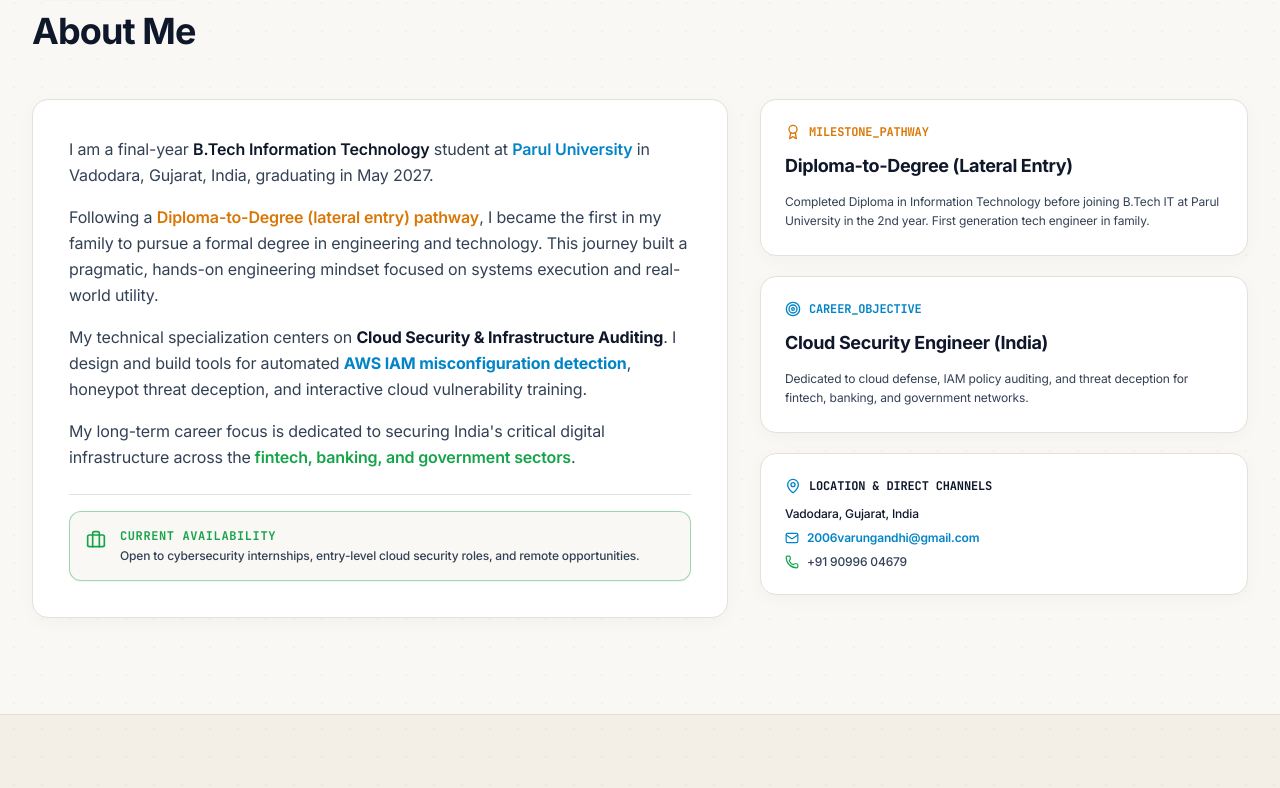
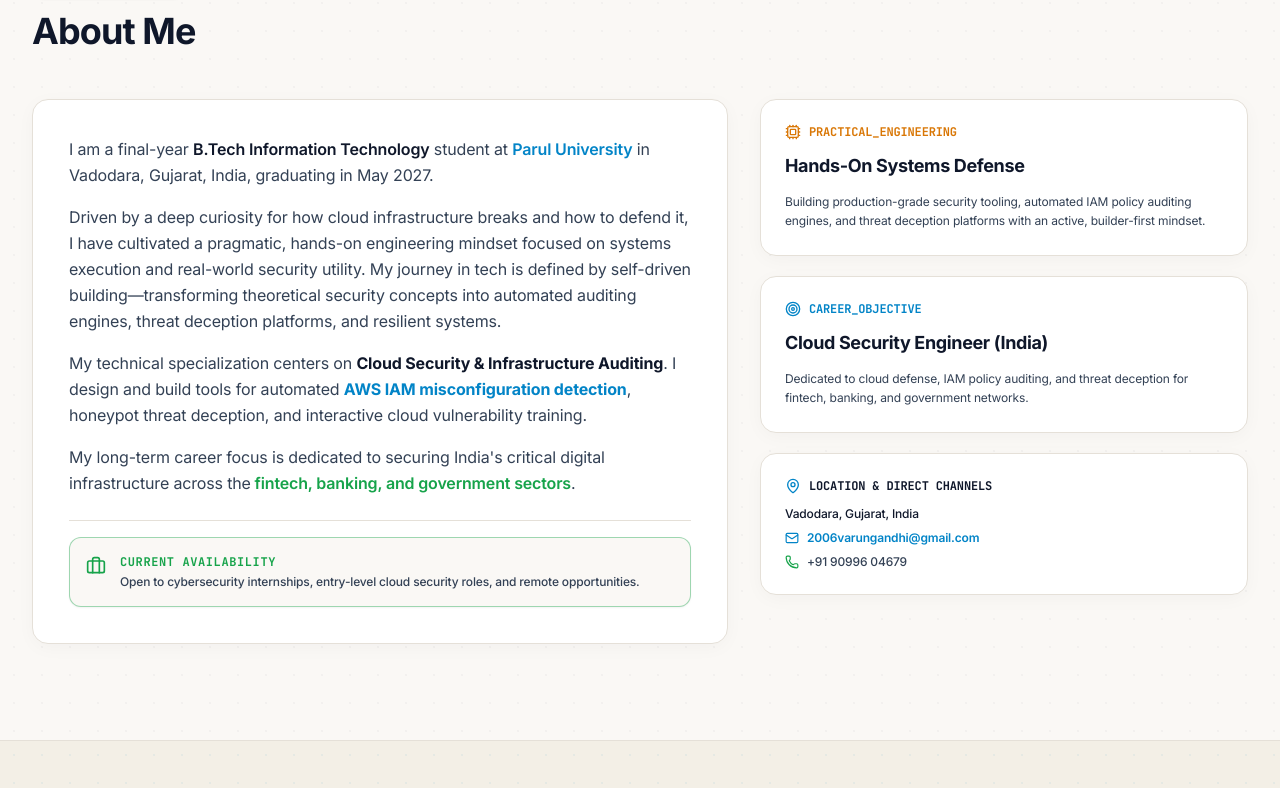
Before and after one commit to varungandhi29/varun-gandhi-portfolio, a React (Vite) app: page / in a window 1280 px wide. Shown: the part 993-1781 px from the top of the page. Built offline with nearby package versions, Linux system fonts and the light colour scheme.

Commit message:
Remove diploma and family text, update bio and milestone cards with inspiring hands-on systems defense narrative

```diff
--- a/src/components/About.jsx
+++ b/src/components/About.jsx
@@ -1,6 +1,6 @@
 import React from 'react';
 import { motion } from 'framer-motion';
-import { Shield, Target, Briefcase, MapPin, Mail, Phone, Award } from 'lucide-react';
+import { Shield, Target, Briefcase, MapPin, Mail, Phone, Award, Cpu } from 'lucide-react';
 
 export default function About() {
   return (
@@ -35,9 +35,9 @@ export default function About() {
               </p>
 
               <p>
-                Following a <strong className="text-[#D97706] font-semibold">Diploma-to-Degree (lateral entry) pathway</strong>,
-                I became the first in my family to pursue a formal degree in engineering and technology. This journey built a pragmatic,
-                hands-on engineering mindset focused on systems execution and real-world utility.
+                Driven by a deep curiosity for how cloud infrastructure breaks and how to defend it, I have cultivated a pragmatic,
+                hands-on engineering mindset focused on systems execution and real-world security utility. My journey in tech is defined
+                by self-driven building—transforming theoretical security concepts into automated auditing engines, threat deception platforms, and resilient systems.
               </p>
 
               <p>
@@ -77,17 +77,17 @@ export default function About() {
             transition={{ duration: 0.35, delay: 0.1 }}
             className="lg:col-span-5 space-y-5"
           >
-            {/* Diploma-to-Degree Educational Milestone Card */}
+            {/* Inspiring Technical Mindset Milestone Card */}
             <div className="tech-card p-6 rounded-2xl space-y-3">
               <div className="flex items-center gap-2 text-[#D97706] font-mono text-xs font-bold">
-                <Award className="w-4 h-4" />
-                <span>MILESTONE_PATHWAY</span>
+                <Cpu className="w-4 h-4" />
+                <span>PRACTICAL_ENGINEERING</span>
               </div>
               <h3 className="text-lg font-bold text-[#0F172A]">
-                Diploma-to-Degree (Lateral Entry)
+                Hands-On Systems Defense
               </h3>
               <p className="text-xs text-[#334155] font-sans leading-relaxed">
-                Completed Diploma in Information Technology before joining B.Tech IT at Parul University in the 2nd year. First generation tech engineer in family.
+                Building production-grade security tooling, automated IAM policy auditing engines, and threat deception platforms with an active, builder-first mindset.
               </p>
             </div>
 
--- a/src/components/Education.jsx
+++ b/src/components/Education.jsx
@@ -1,6 +1,6 @@
 import React from 'react';
 import { motion } from 'framer-motion';
-import { GraduationCap, Calendar, MapPin, BookOpen, Award } from 'lucide-react';
+import { GraduationCap, Calendar, MapPin, BookOpen, Award, ShieldCheck } from 'lucide-react';
 
 export default function Education() {
   const coursework = [
@@ -65,10 +65,13 @@ export default function Education() {
                 <span>EXPECTED GRADUATION: MAY 2027</span>
               </div>
 
-              <div className="p-3 rounded-xl bg-[#FAF8F5] border border-[#D97706]/40 text-left lg:text-right shadow-sm">
-                <span className="text-[#D97706] font-bold block text-[11px]">DIPLOMA-TO-DEGREE PATHWAY:</span>
+              <div className="p-3 rounded-xl bg-[#FAF8F5] border border-[#0284C7]/30 text-left lg:text-right shadow-sm">
+                <span className="text-[#0284C7] font-bold flex items-center gap-1.5 text-[11px] lg:justify-end">
+                  <ShieldCheck className="w-3.5 h-3.5 text-[#0284C7]" />
+                  SYSTEM DEFENSE SPECIALIZATION:
+                </span>
                 <span className="text-[#334155] text-[11px] font-sans font-medium block mt-0.5">
-                  Direct lateral entry admission into 2nd year B.Tech IT following completion of Diploma in IT. First generation tech engineer in family.
+                  Focusing on hands-on cloud security labs, automated IAM audit tooling, and real-world threat detection engineering throughout B.Tech IT.
                 </span>
               </div>
             </div>
```
